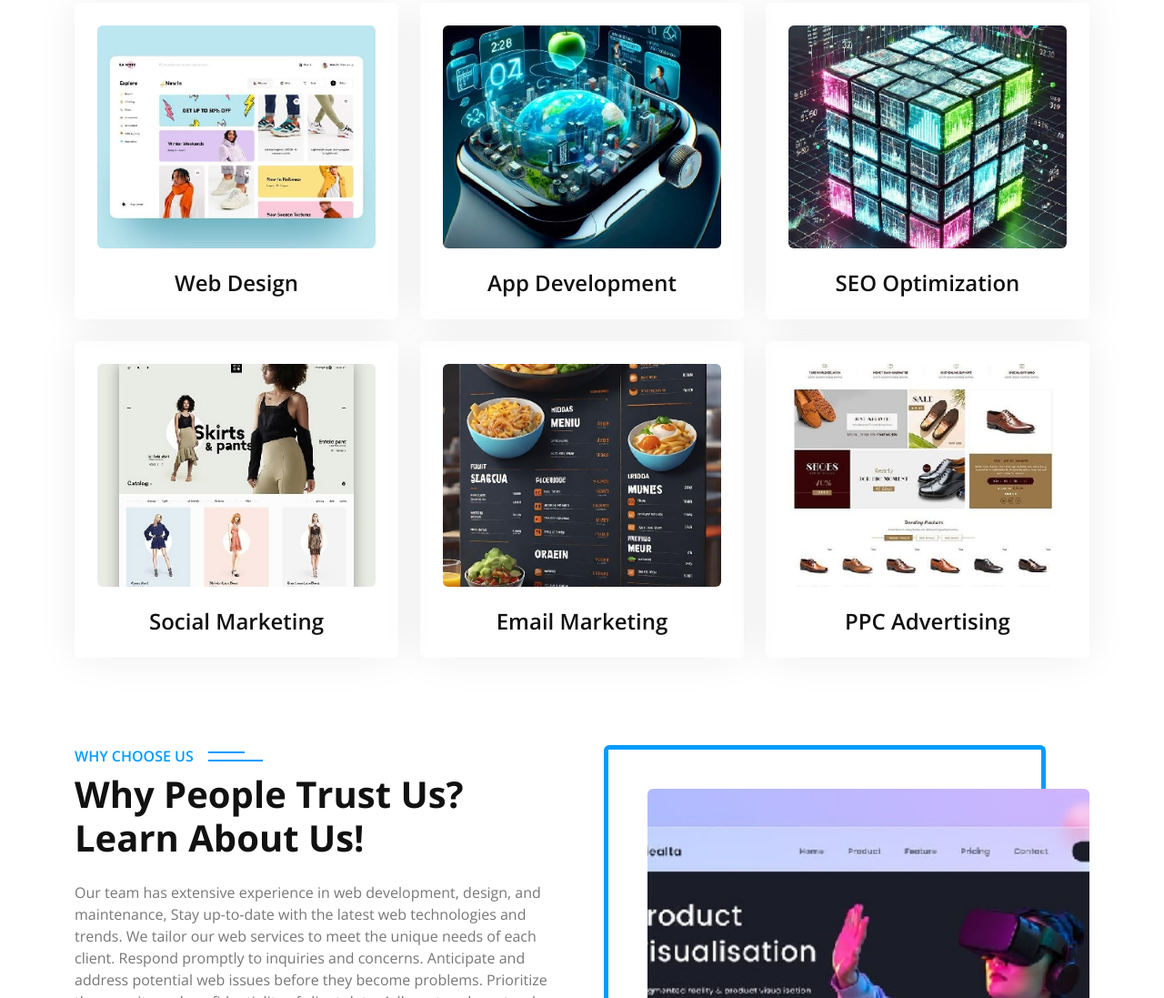
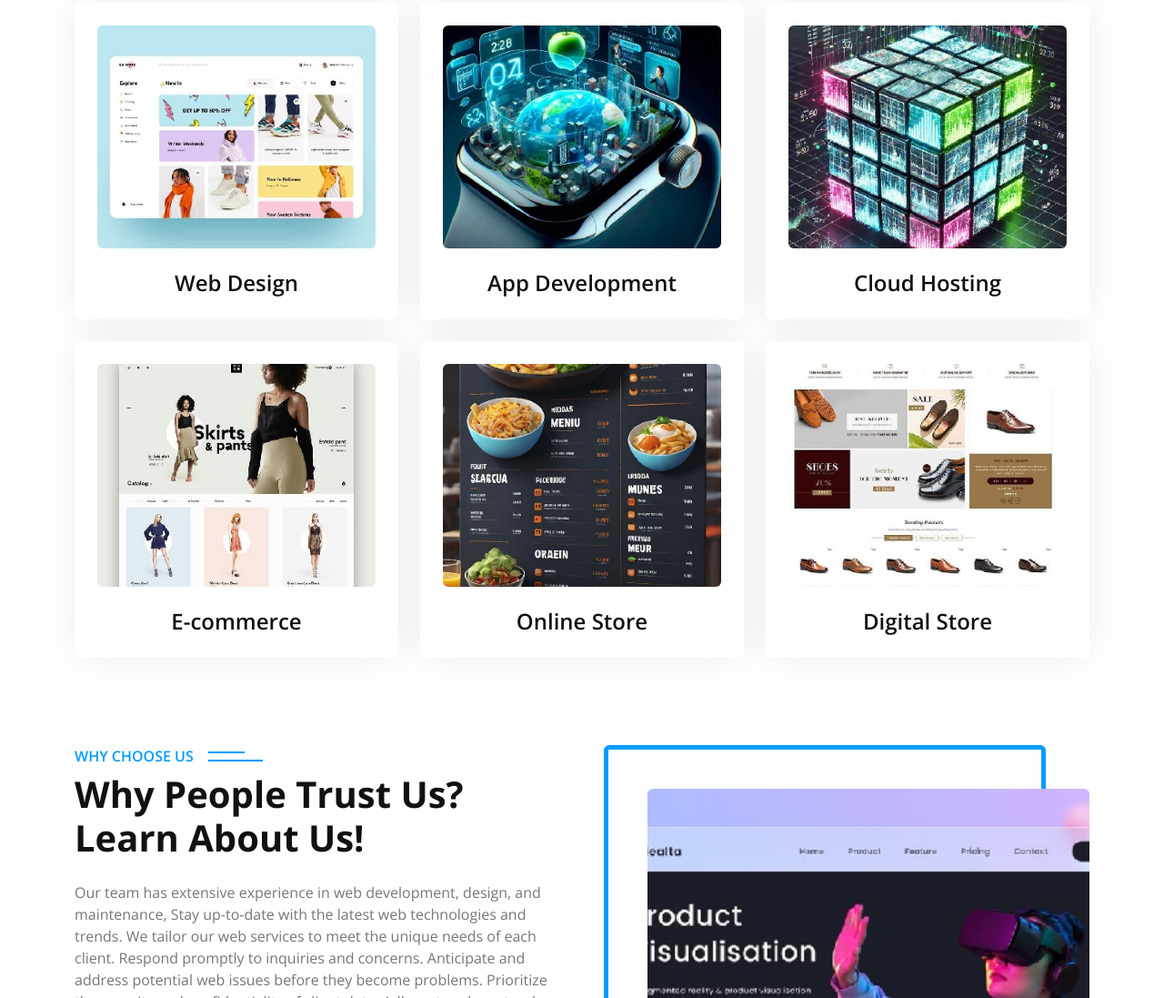
Before and after one commit to paa10/PASWEB, a plain HTML site: page index.html in a window 1280 px wide. Shown: the part 2283-3380 px from the top of the page at 91% size. Drawn offline with nearby package versions, Linux system fonts and the light colour scheme; animation ran at ten frames a second.

Commit message:
Update index.html

```diff
--- a/index.html
+++ b/index.html
@@ -296,25 +296,25 @@
                 <div class="col-lg-4 col-md-6 wow fadeInUp" data-wow-delay="0.5s">
                     <a class="service-item d-block rounded text-center h-100 p-4" href="">
                         <img class="img-fluid rounded mb-4" src="img/service 3.jpg" alt="">
-                        <h4 class="mb-0">SEO Optimization</h4>
+                        <h4 class="mb-0">Cloud Hosting</h4>
                     </a>
                 </div>
                 <div class="col-lg-4 col-md-6 wow fadeInUp" data-wow-delay="0.1s">
                     <a class="service-item d-block rounded text-center h-100 p-4" href="">
                         <img class="img-fluid rounded mb-4" src="img/service 4.jpg" alt="">
-                        <h4 class="mb-0">Social Marketing</h4>
+                        <h4 class="mb-0">E-commerce</h4>
                     </a>
                 </div>
                 <div class="col-lg-4 col-md-6 wow fadeInUp" data-wow-delay="0.3s">
                     <a class="service-item d-block rounded text-center h-100 p-4" href="">
                         <img class="img-fluid rounded mb-4" src="img/service 5.jpg" alt="">
-                        <h4 class="mb-0">Email Marketing</h4>
+                        <h4 class="mb-0">Online Store</h4>
                     </a>
                 </div>
                 <div class="col-lg-4 col-md-6 wow fadeInUp" data-wow-delay="0.5s">
                     <a class="service-item d-block rounded text-center h-100 p-4" href="">
                         <img class="img-fluid rounded mb-4" src="img/service 6.jpg" alt="">
-                        <h4 class="mb-0">PPC Advertising</h4>
+                        <h4 class="mb-0">Digital Store</h4>
                     </a>
                 </div>
             </div>
```
